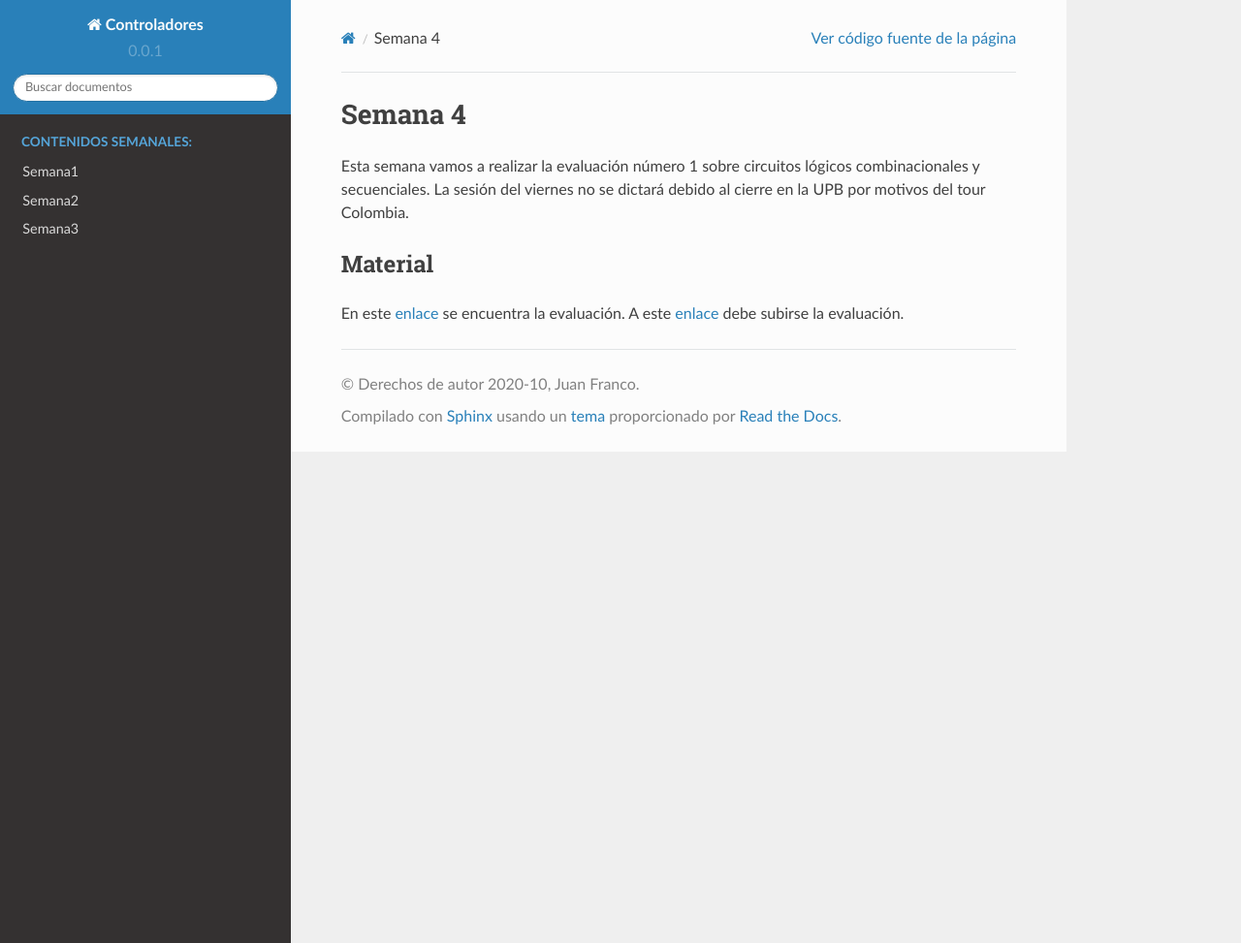
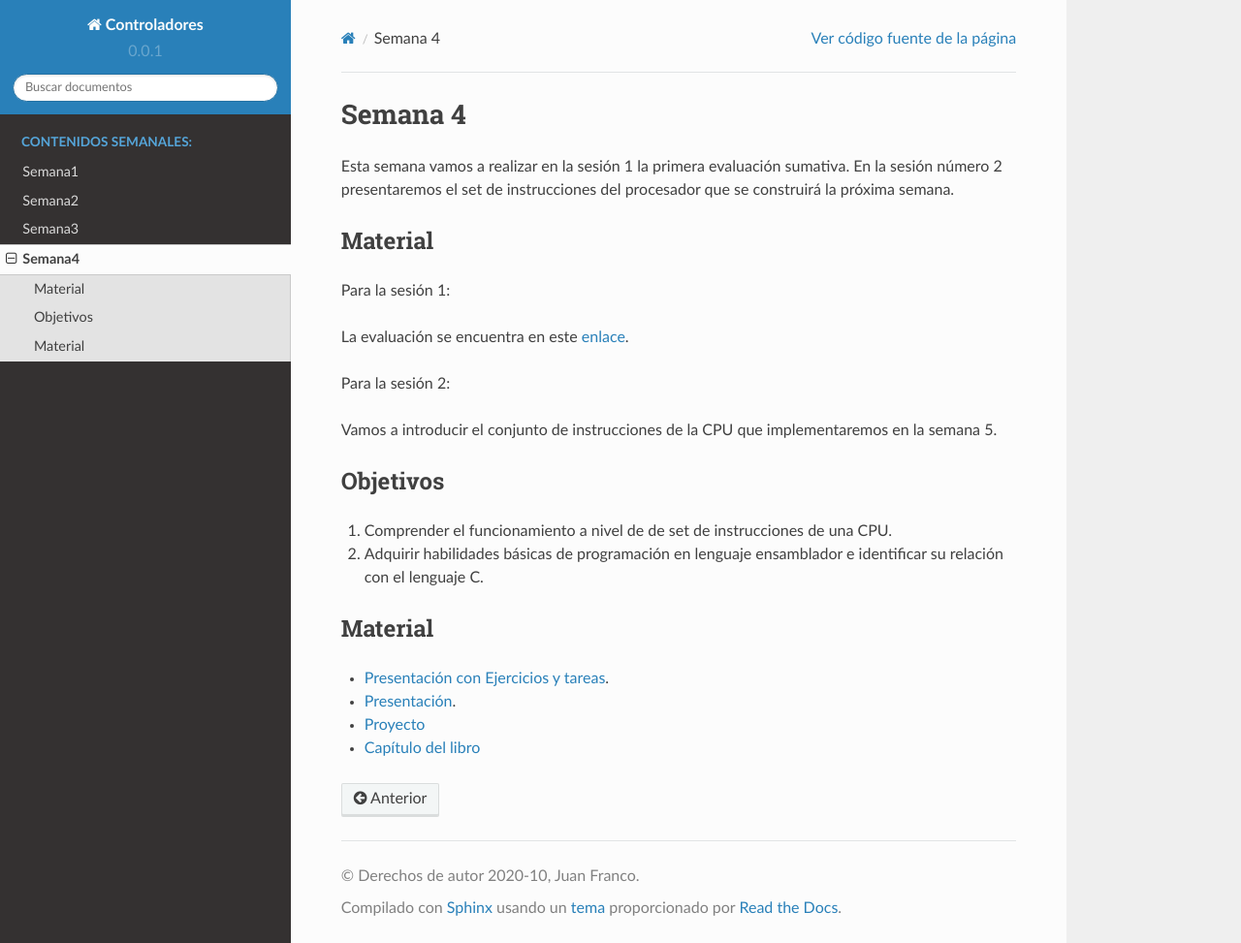
Before and after one commit to juanferfranco/controladores, a Sphinx documentation site: the page built from docs/_semana4/semana4.rst, in a window 1280 px wide and 973 px high. Shown: the whole window at 97% size. Built offline with Sphinx 7.4.7 and the Read the Docs theme 2.0.0, drawn with Linux system fonts in a browser that asks for light colours.

Commit message:
add week 4

```diff
--- a/docs/_semana4/semana4.rst
+++ b/docs/_semana4/semana4.rst
@@ -1,9 +1,31 @@
 Semana 4
 ===========
-Esta semana vamos a realizar la evaluación número 1 sobre circuitos lógicos combinacionales y secuenciales. La sesión del
-viernes no se dictará debido al cierre en la UPB por motivos del tour Colombia.
+
+Esta semana vamos a realizar en la sesión 1 la primera evaluación sumativa. En
+la sesión número 2 presentaremos el set de instrucciones del procesador
+que se construirá la próxima semana.
 
 Material
 ---------
-En este `enlace <https://drive.google.com/open?id=14UgCUrfsKTMy0Gw4xV1kN4qFUfmwcPb4BCAPofIFPVQ>`__ se encuentra la evaluación.
-A este `enlace <https://www.dropbox.com/request/BssMFete9KFCMbOEGdxb>`__ debe subirse la evaluación.
+Para la sesión 1:
+
+La evaluación se encuentra en este `enlace <https://docs.google.com/document/d/1wcVZuk1266lxIm6lT0cYfs8JDXzwaW-dDsGzLtJ1DkQ/edit?usp=sharing>`__.
+
+Para la sesión 2:
+
+Vamos a introducir el conjunto de instrucciones de la CPU que implementaremos
+en la semana 5.
+
+Objetivos
+----------
+1. Comprender el funcionamiento a nivel de de set de instrucciones de una CPU.
+2. Adquirir habilidades básicas de programación en lenguaje ensamblador
+   e identificar su relación con el lenguaje C.
+
+Material
+---------
+
+* `Presentación con Ejercicios y tareas <https://drive.google.com/open?id=1z0bQMiwobVZOGovkFABp4iw7QWXQpb6fgvEKmkm0bak>`__.
+* `Presentación <https://docs.wixstatic.com/ugd/56440f_12f488fe481344328506857e6a799f79.pdf>`__.
+* `Proyecto <https://www.nand2tetris.org/project04>`__
+* `Capítulo del libro <https://docs.wixstatic.com/ugd/44046b_7ef1c00a714c46768f08c459a6cab45a.pdf>`__
--- a/docs/index.rst
+++ b/docs/index.rst
@@ -69,3 +69,4 @@ SÓLO ESTE CURSO REQUIERE 8 HORAS DE TRABAJO INDEPENDIENTE SEMANAL.
    Semana1 <_semana1/semana1>
    Semana2 <_semana2/semana2>
    Semana3 <_semana3/semana3>
+   Semana4 <_semana4/semana4>
```
